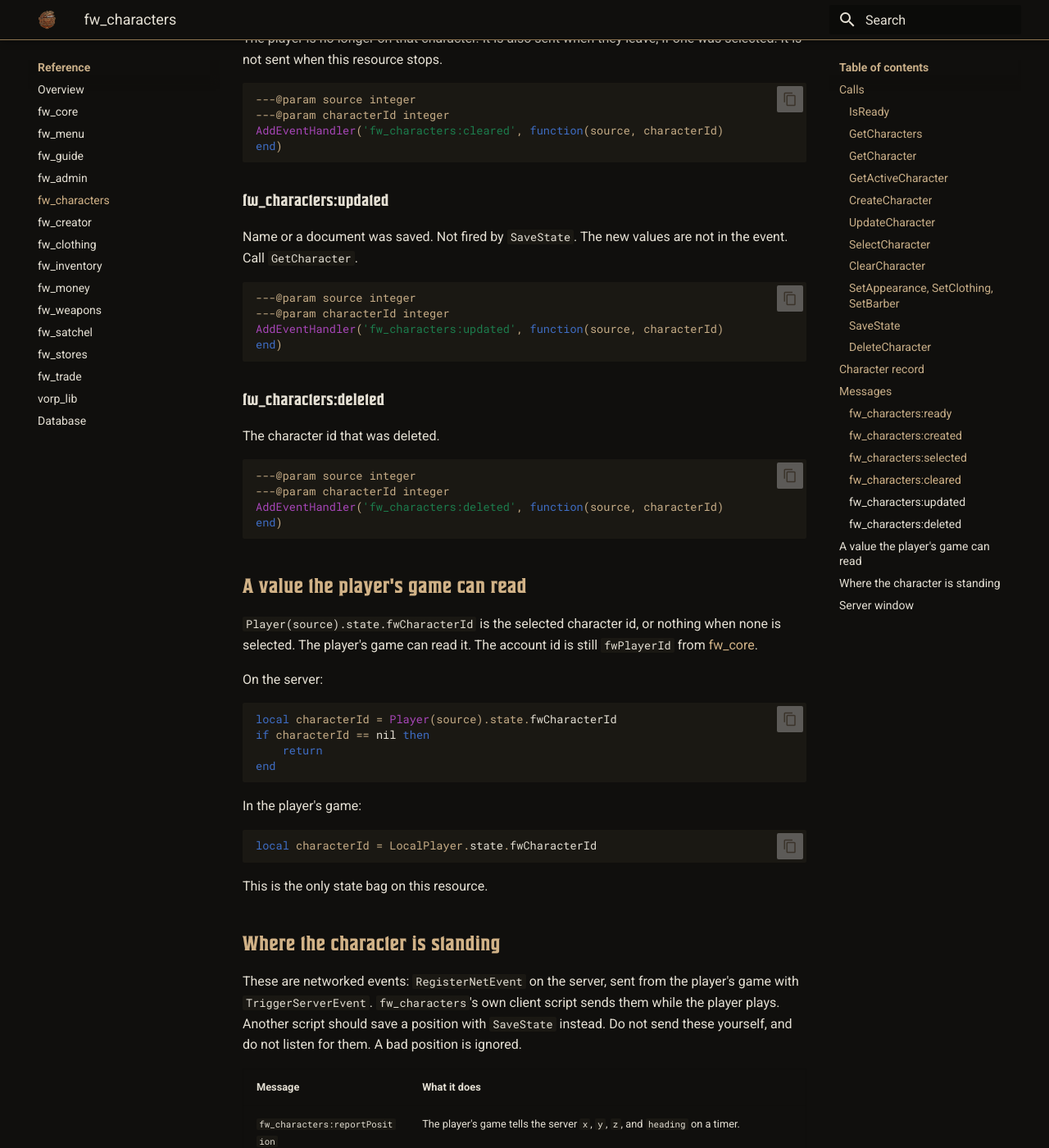
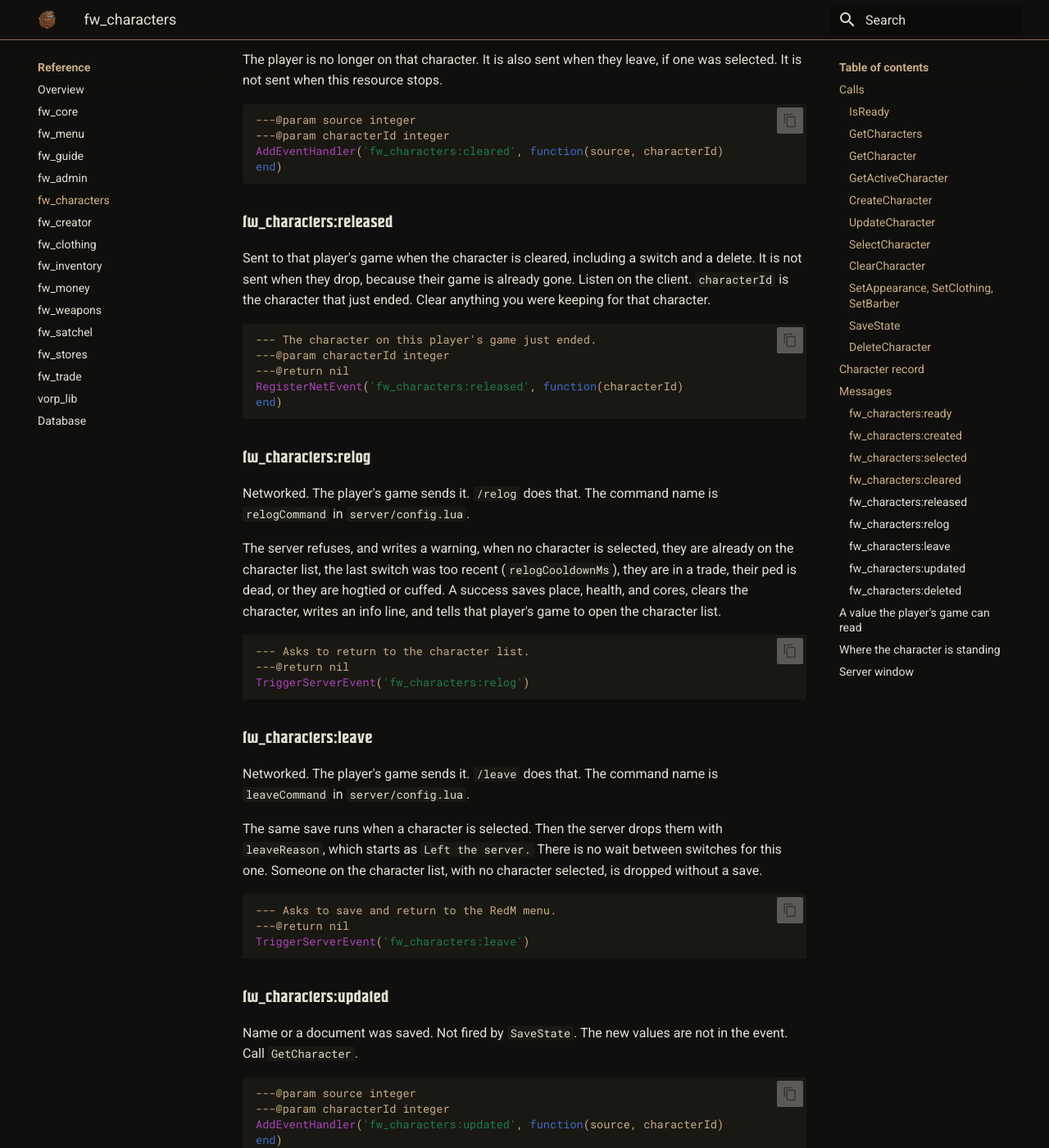
Before and after one commit to Benality/fw-framework-docs, an MkDocs documentation site: the page built from content/fw-characters.md, in a window 1280 px wide and 1400 px high, scrolled down 10707 px. Shown: the whole window at 82% size. Built offline with MkDocs 1.6.1 and Material for MkDocs 9.7.7, drawn with Linux system fonts in a browser that asks for light colours; some of the changed text lies outside the part shown.

Commit message:
Explain how a player switches characters or leaves.
Co-authored-by: Cursor <cursoragent@cursor.com>

````diff
--- a/content/fw-characters.md
+++ b/content/fw-characters.md
@@ -211,7 +211,7 @@ Runs on the server. The player is no longer playing a character. True when it cl
 exports.fw_characters:ClearCharacter(source)
 ```
 
-`fw_characters:cleared` fires only when a character was actually selected.
+`fw_characters:cleared` fires only when a character was actually selected. The player's game also receives `fw_characters:released` for that same character.
 
 ### SetAppearance, SetClothing, SetBarber
 
@@ -406,6 +406,42 @@ AddEventHandler('fw_characters:cleared', function(source, characterId)
 end)
 ```
 
+### fw_characters:released
+
+Sent to that player's game when the character is cleared, including a switch and a delete. It is not sent when they drop, because their game is already gone. Listen on the client. `characterId` is the character that just ended. Clear anything you were keeping for that character.
+
+```lua
+--- The character on this player's game just ended.
+---@param characterId integer
+---@return nil
+RegisterNetEvent('fw_characters:released', function(characterId)
+end)
+```
+
+### fw_characters:relog
+
+Networked. The player's game sends it. `/relog` does that. The command name is `relogCommand` in `server/config.lua`.
+
+The server refuses, and writes a warning, when no character is selected, they are already on the character list, the last switch was too recent (`relogCooldownMs`), they are in a trade, their ped is dead, or they are hogtied or cuffed. A success saves place, health, and cores, clears the character, writes an info line, and tells that player's game to open the character list.
+
+```lua
+--- Asks to return to the character list.
+---@return nil
+TriggerServerEvent('fw_characters:relog')
+```
+
+### fw_characters:leave
+
+Networked. The player's game sends it. `/leave` does that. The command name is `leaveCommand` in `server/config.lua`.
+
+The same save runs when a character is selected. Then the server drops them with `leaveReason`, which starts as `Left the server.` There is no wait between switches for this one. Someone on the character list, with no character selected, is dropped without a save.
+
+```lua
+--- Asks to save and return to the RedM menu.
+---@return nil
+TriggerServerEvent('fw_characters:leave')
+```
+
 ### fw_characters:updated
 
 Name or a document was saved. Not fired by `SaveState`. The new values are not in the event. Call `GetCharacter`.
@@ -447,7 +483,7 @@ In the player's game:
 local characterId = LocalPlayer.state.fwCharacterId
 ```
 
-This is the only state bag on this resource.
+`fwHogtied` and `fwCuffed` are true while that ped is hogtied or cuffed. The player's game publishes them about once a second. A switch reads them. They go back to false when the character ends.
 
 ## Where the character is standing
 
````
Also changed, not shown: content/fw-creator.md (+1 -0 lines).
